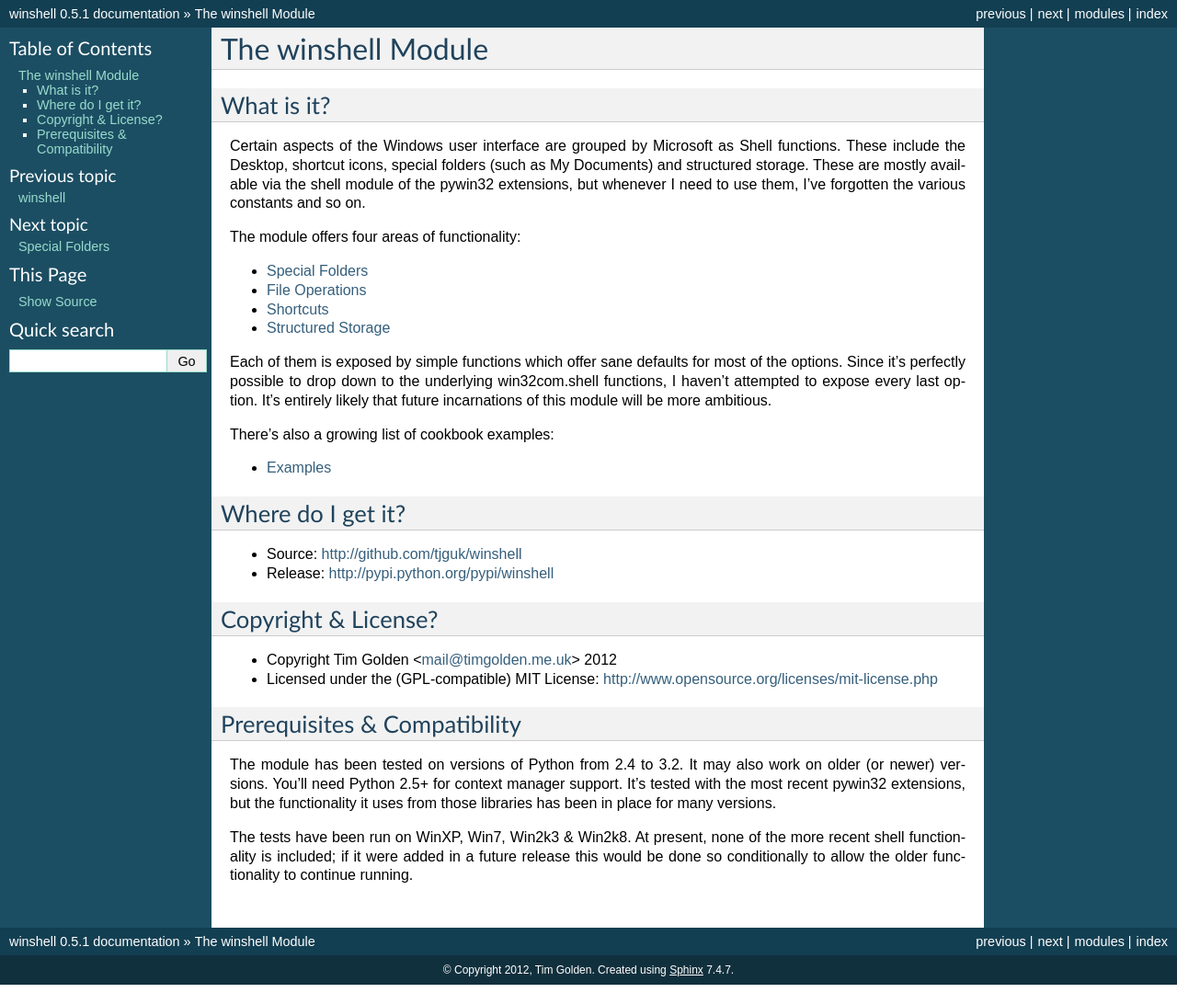
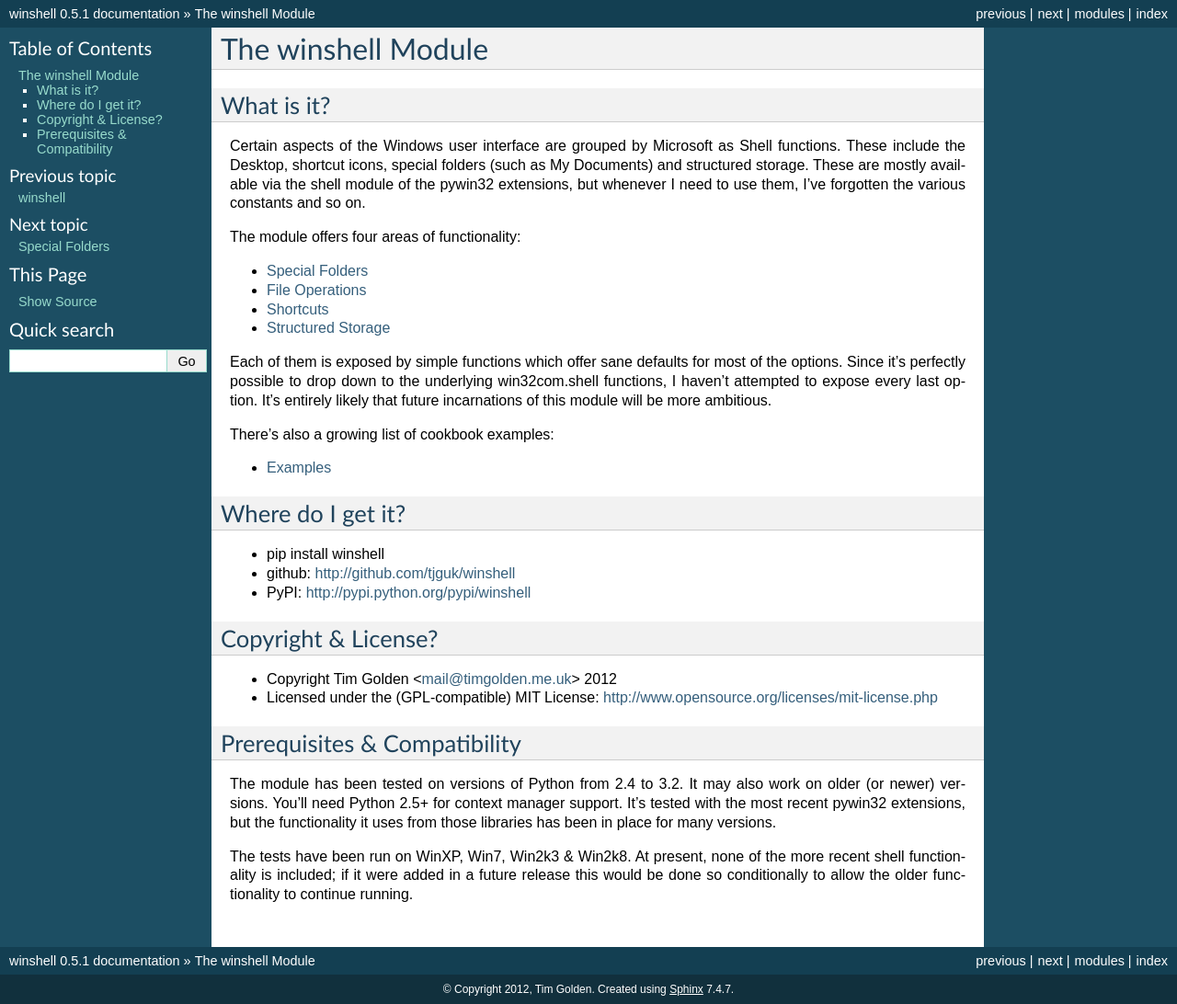
Before and after one commit to tjguk/winshell, a Sphinx documentation site: the page built from docs/index.rst, in a window 1280 px wide. Shown: the whole page at 92% size. Built offline with Sphinx 7.4.7, drawn with Linux system fonts in a browser that asks for light colours; before the commit the page ends 1071 px from its top, so only the background shows below that.

Commit message:
Slight tidy up of front-page links

```diff
--- a/docs/index.rst
+++ b/docs/index.rst
@@ -32,8 +32,9 @@
 Where do I get it?
 ------------------
 
-* Source: http://github.com/tjguk/winshell
-* Release: http://pypi.python.org/pypi/winshell
+* pip install winshell
+* github: http://github.com/tjguk/winshell
+* PyPI: http://pypi.python.org/pypi/winshell
 
 
 Copyright & License?
```
